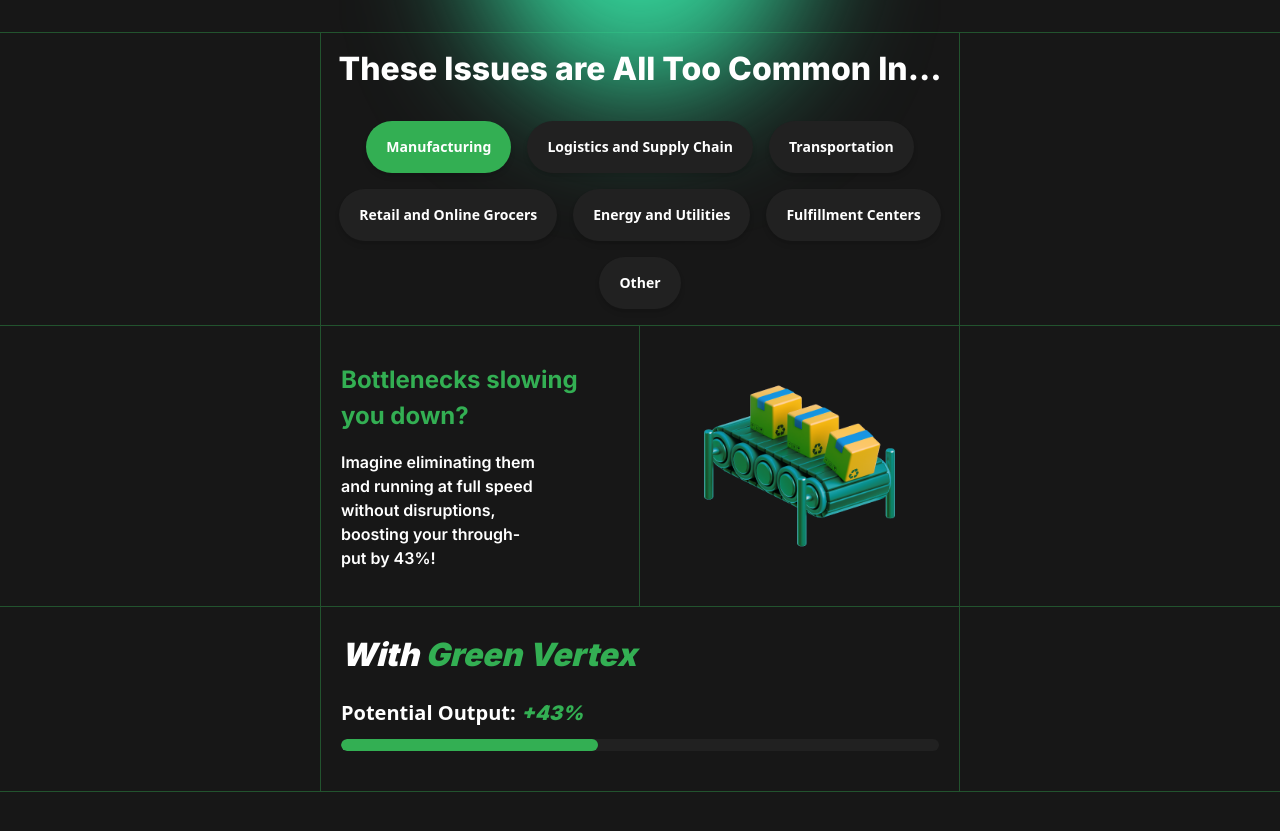
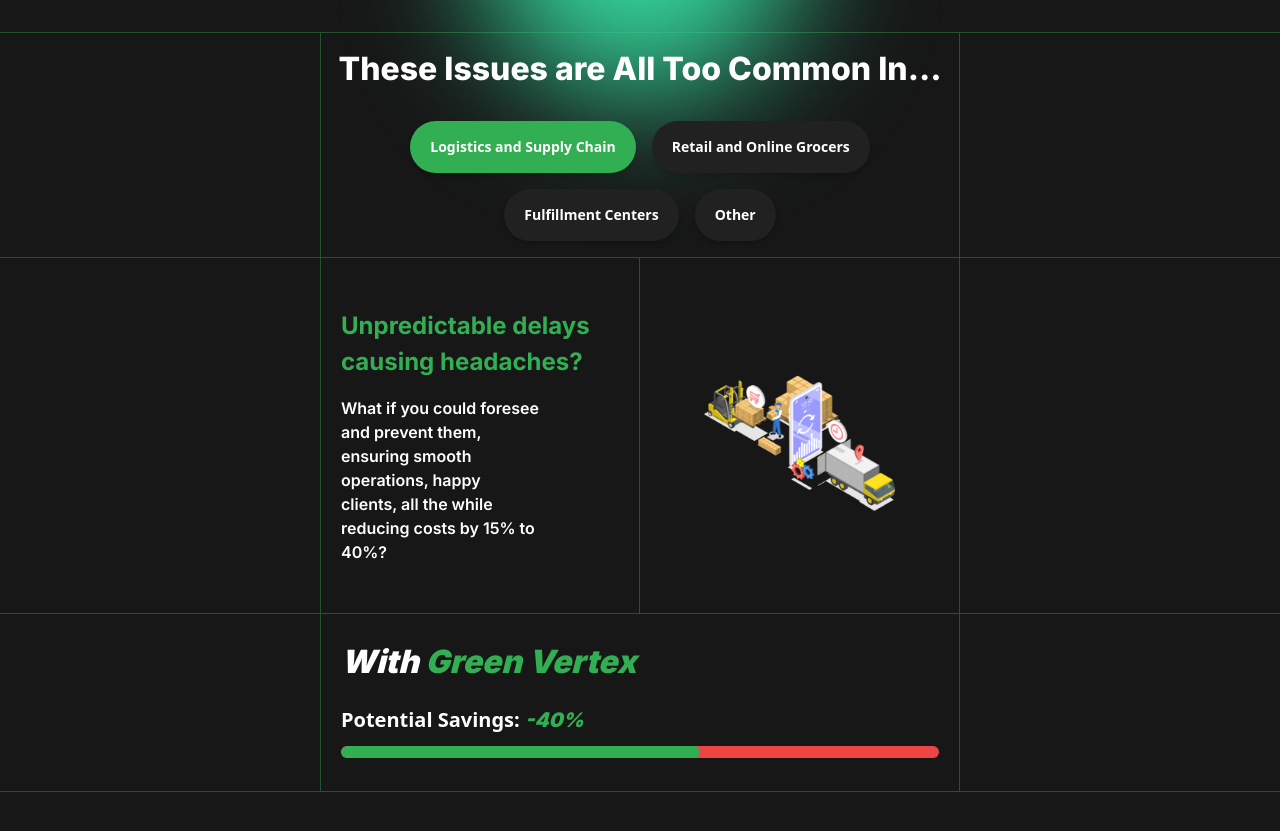
Before and after one commit to RudolfsIzaks/GreenVertex, a React (Vite) app: page / in a window 1280 px wide. Shown: the part 1260-2091 px from the top of the page. Built offline with nearby package versions, Linux system fonts and the light colour scheme.

Commit message:
Changes to vertex, email change

```diff
--- a/src/components/tabs.jsx
+++ b/src/components/tabs.jsx
@@ -11,14 +11,6 @@
 
 const tabData = [
   {
-    label: "Manufacturing",
-    headline: "Bottlenecks slowing you down?",
-    body: "Imagine eliminating them and running at full speed without disruptions, boosting your through-put by 43%!",
-    output: 43,
-    savings: 0,
-    image: manufacturing
-  },
-  {
     label: "Logistics and Supply Chain",
     headline: "Unpredictable delays causing headaches?",
     body: "What if you could foresee and prevent them, ensuring smooth operations, happy clients, all the while reducing costs by 15% to 40%?",
@@ -27,28 +19,12 @@
     image: logistics
   },
   {
-    label: "Transportation",
-    headline: "Traffic jams and scheduling chaos?",
-    body: "What if you could ensure smooth traffic flow and perfect schedules, enhancing punctuality and service quality by 20-40%?",
-    output: 40,
-    savings: 0,
-    image: transportation
-  },
-  {
     label: "Retail and Online Grocers",
     headline: "Stockouts and delivery inefficiencies hurting profits?",
     body: "Imagine the perfect inventory management and streamlined delivery processes that reduces labor, inventory and delivery costs by 10-30% each!",
     output: 0,
     savings: 30,
     image: retail
-  },
-  {
-    label: "Energy and Utilities",
-    headline: "Struggling with demand predictions?",
-    body: "Envision accurate forecasts and optimal resource allocation, cutting waste by 10%-20% and saving on operational costs by 10-30%!",
-    output: 0,
-    savings: 30,
-    image: energy
   },
   {
     label: "Fulfillment Centers",
@@ -86,8 +62,8 @@
     const MySwal = withReactContent(Swal);
 
     MySwal.fire({
-      title: '<span style="color: white;">Simulation Modeling is not just for one or two business types!</span>',
-      html: '<p style="color: #b0b0b0;">If you\'re looking to explore its benefits for your unique operations, we\'re here to help.</p>',
+      title: '<span style="color: white;">Curious if we can help your business...</span>',
+      html: '<p style="color: #b0b0b0;">Drastically reduce costs, Uplift profitability, Maximize output and resource allocation?</p>',
       icon: 'success',
       iconColor: '#33AF53',
       confirmButtonText: '<span style="color: white;">See If You Qualify</span>',
--- a/src/pages/clients.jsx
+++ b/src/pages/clients.jsx
@@ -24,6 +24,7 @@
   },
   {
     question: "What are the primary challenges your business is currently facing?",
+    type: "multiple",
     answers: [
       { text: "Bottlenecks in production" },
       { text: "Inefficiencies in logistics and supply chain" },
@@ -36,6 +37,7 @@
   },
   {
     question: "What are your goals for optimizing your operations?",
+    type: "multiple",
     answers: [
       { text: "Reduce operational costs" },
       { text: "Increase throughput and efficiency" },
@@ -72,10 +74,14 @@
   const [answers, setAnswers] = useState([]);
   const [inputValue, setInputValue] = useState("");
   const [quizCompleted, setQuizCompleted] = useState(false);
+  const [selectedAnswers, setSelectedAnswers] = useState([]);
 
   const handleAnswerClick = (answer) => {
-    setAnswers([...answers, answer]);
+    const newAnswers = [...answers];
+    newAnswers[currentQuestion] = answer;
+    setAnswers(newAnswers);
     setInputValue(""); // Clear input field
+    setSelectedAnswers([]); // Clear selected answers
 
     if (currentQuestion < questions.length - 1) {
       setCurrentQuestion(currentQuestion + 1);
@@ -89,7 +95,7 @@
 
   const sendEmail = () => {
     const emailData = {
-      email: 'markojanevski.off@gmail.com', // Replace with recipient's email
+      email: 'rudolfsizaks@gmail.com', // Replace with recipient's email
       subject: 'Quiz Answers',
       message: JSON.stringify(answers)
     };
@@ -109,6 +115,25 @@
 
   const handleInputSubmit = () => {
     handleAnswerClick(inputValue);
+  };
+
+  const handleCheckboxChange = (event, answer) => {
+    if (event.target.checked) {
+      setSelectedAnswers([...selectedAnswers, answer]);
+    } else {
+      setSelectedAnswers(selectedAnswers.filter((a) => a !== answer));
+    }
+  };
+
+  const handleMultipleSubmit = () => {
+    handleAnswerClick(selectedAnswers.join(', '));
+  };
+
+  const handleBackClick = () => {
+    if (currentQuestion > 0) {
+      setCurrentQuestion(currentQuestion - 1);
+      setProgress(((currentQuestion - 1) / questions.length) * 100);
+    }
   };
 
   if (quizCompleted) {
@@ -164,6 +189,26 @@
                   Submit
                 </button>
               </div>
+            ) : questions[currentQuestion].type === "multiple" ? (
+              <div>
+                {questions[currentQuestion].answers.map((answer, index) => (
+                  <div key={index} className="flex items-center">
+                    <input
+                      type="checkbox"
+                      id={`answer-${index}`}
+                      className="mr-3"
+                      onChange={(e) => handleCheckboxChange(e, answer.text)}
+                    />
+                    <label htmlFor={`answer-${index}`} className="text-white">{answer.text}</label>
+                  </div>
+                ))}
+                <button
+                  onClick={handleMultipleSubmit}
+                  className="mt-3 p-3 bg-green text-white rounded-lg hover:bg-emerald-500 transition"
+                >
+                  Submit
+                </button>
+              </div>
             ) : (
               questions[currentQuestion].answers.map((answer, index) => (
                 <button
@@ -177,6 +222,14 @@
               ))
             )}
           </div>
+          {currentQuestion > 0 && (
+            <button
+              onClick={handleBackClick}
+              className="mt-3 p-3 bg-stone-700 text-white rounded-lg hover:bg-stone-600 transition"
+            >
+              Back
+            </button>
+          )}
         </div>
       </div>
     </div>
```
